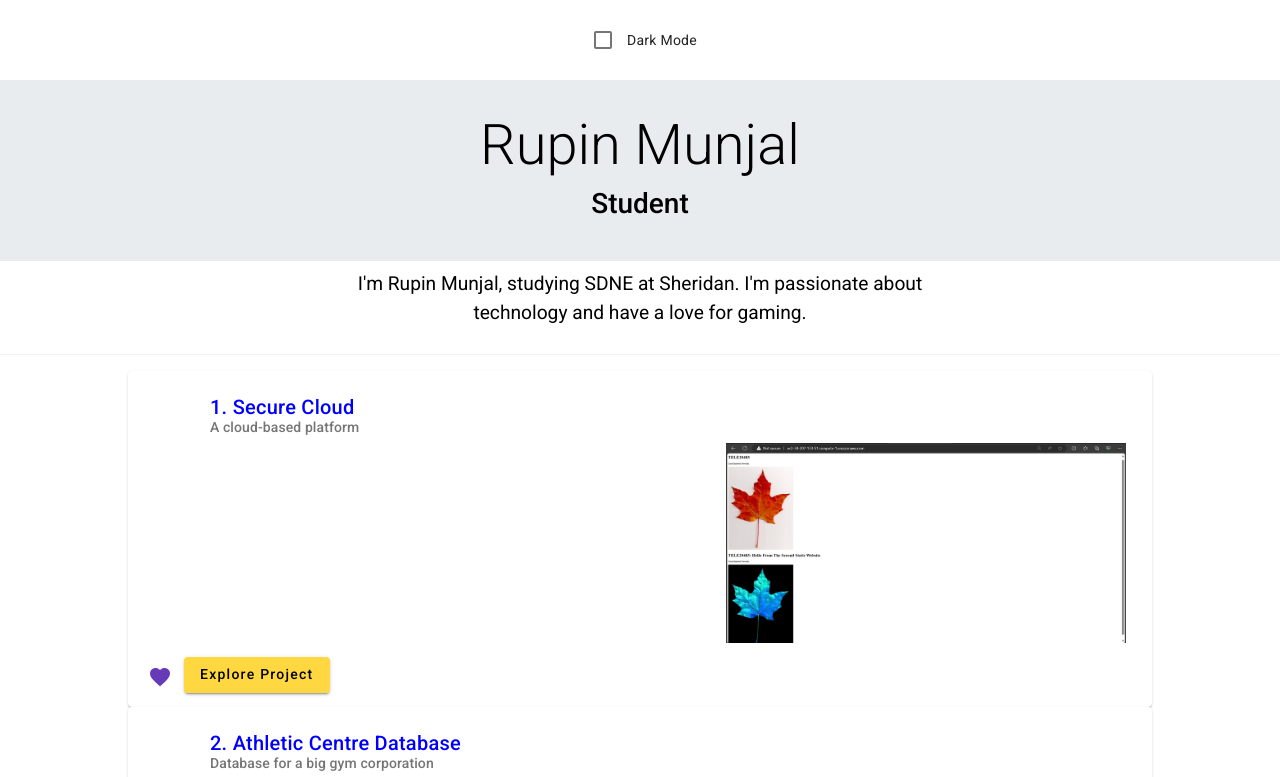
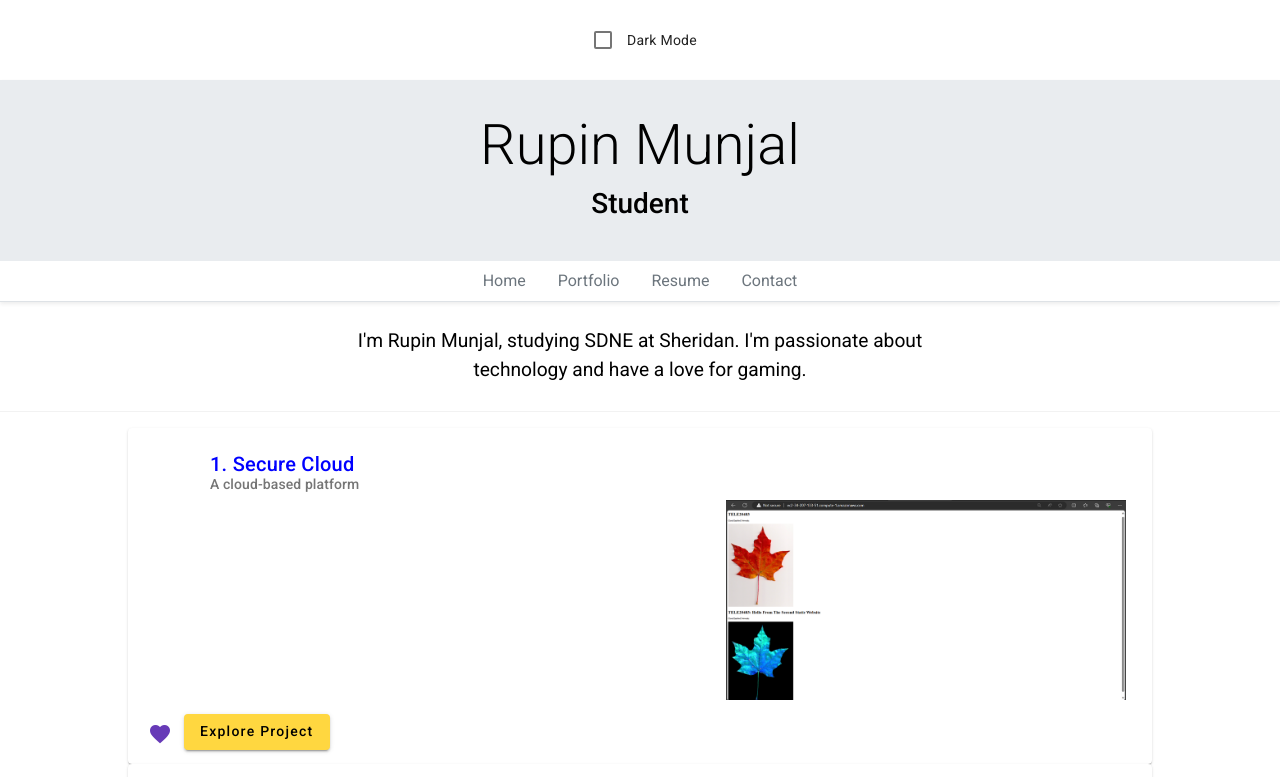
Before and after one commit to rupinmunjal/MyPortfolio, an Angular app: page / in a window 1280 px wide. Shown: the top 777 px of the page. Built offline with nearby package versions, Linux system fonts and the light colour scheme.

Commit message:
Generated nav component

```diff
--- a/src/app/app.component.html
+++ b/src/app/app.component.html
@@ -1,10 +1,11 @@
 <div [ngClass]="{ 'dark-mode': darkMode, 'light-mode': !darkMode }">
-
   <mat-checkbox [(ngModel)]="darkMode" (change)="toggleDarkMode()">
     Dark Mode
   </mat-checkbox>
-
-  <app-header></app-header>
+  <div class="shadow-sm">
+    <app-header></app-header>
+    <app-nav></app-nav>
+  </div>
   <app-about></app-about>
   <router-outlet></router-outlet>
   <app-projects></app-projects>
--- a/src/app/app.module.ts
+++ b/src/app/app.module.ts
@@ -21,6 +21,7 @@ import { Routes, RouterModule } from '@angular/router';
 import { ProjectDetailsComponent } from './project-details/project-details.component';
 
 import { HttpClientModule } from '@angular/common/http';
+import { NavComponent } from './nav/nav.component';
 
 const approutes: Routes = [
   { path: "project/:id", component: ProjectDetailsComponent }
@@ -34,6 +35,7 @@ const approutes: Routes = [
     FooterComponent,
     ContactComponent,
     ProjectsComponent,
+    NavComponent,
   ],
   imports: [
     BrowserModule,
--- /dev/null
+++ b/src/app/nav/nav.component.html
@@ -0,0 +1,18 @@
+<div class="navbar-expand-md border-bottom mb-3">
+    <div class="container">
+        <ul class="nav justify-content-center">
+            <li class="nav-item">
+                <a class="nav-link text-secondary">Home</a>
+            </li>
+            <li class="nav-item">
+                <a class="nav-link text-secondary">Portfolio</a>
+            </li>
+            <li class="nav-item">
+                <a class="nav-link text-secondary">Resume</a>
+            </li>
+            <li class="nav-item">
+                <a class="nav-link text-secondary">Contact</a>
+            </li>
+        </ul>
+    </div>
+</div>
```
Also changed, not shown: src/app/nav/nav.component.ts (added, +10 -0 lines), src/app/nav/nav.component.css (added), 1 other file (tests, documents, lock files or other folders).
